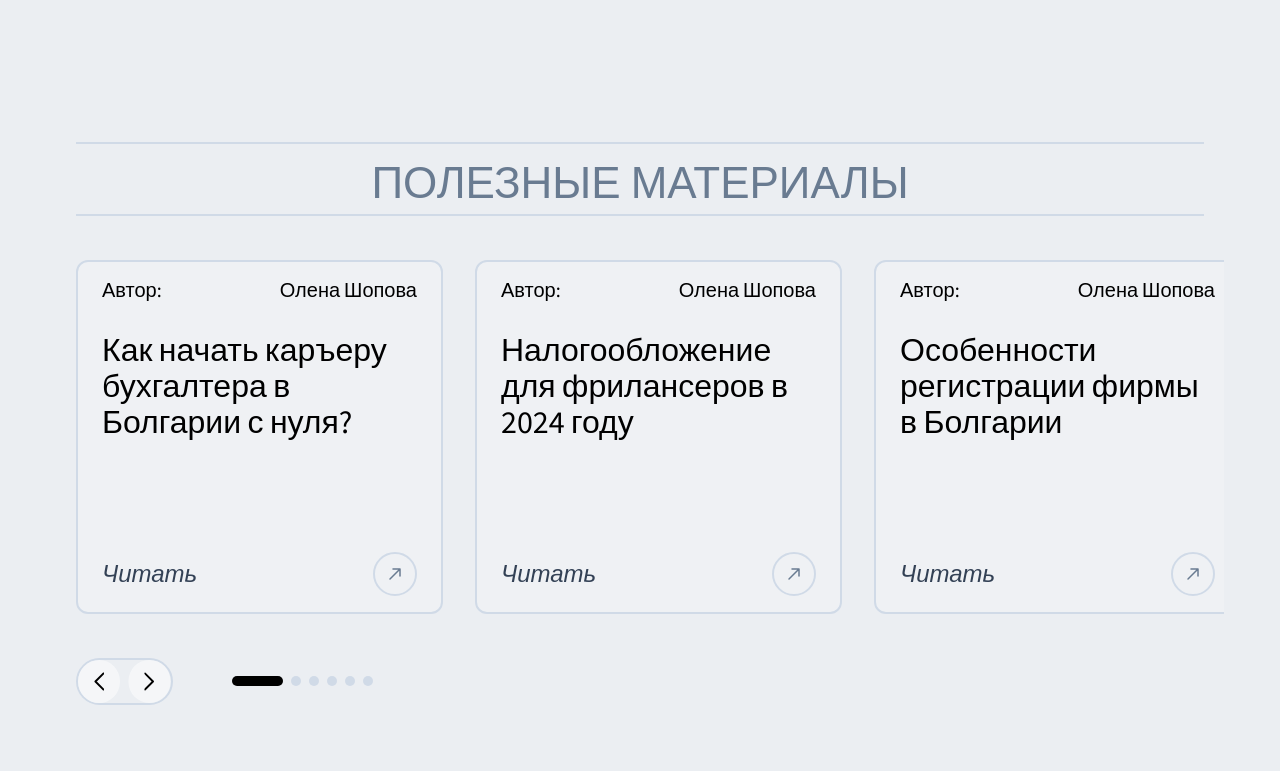
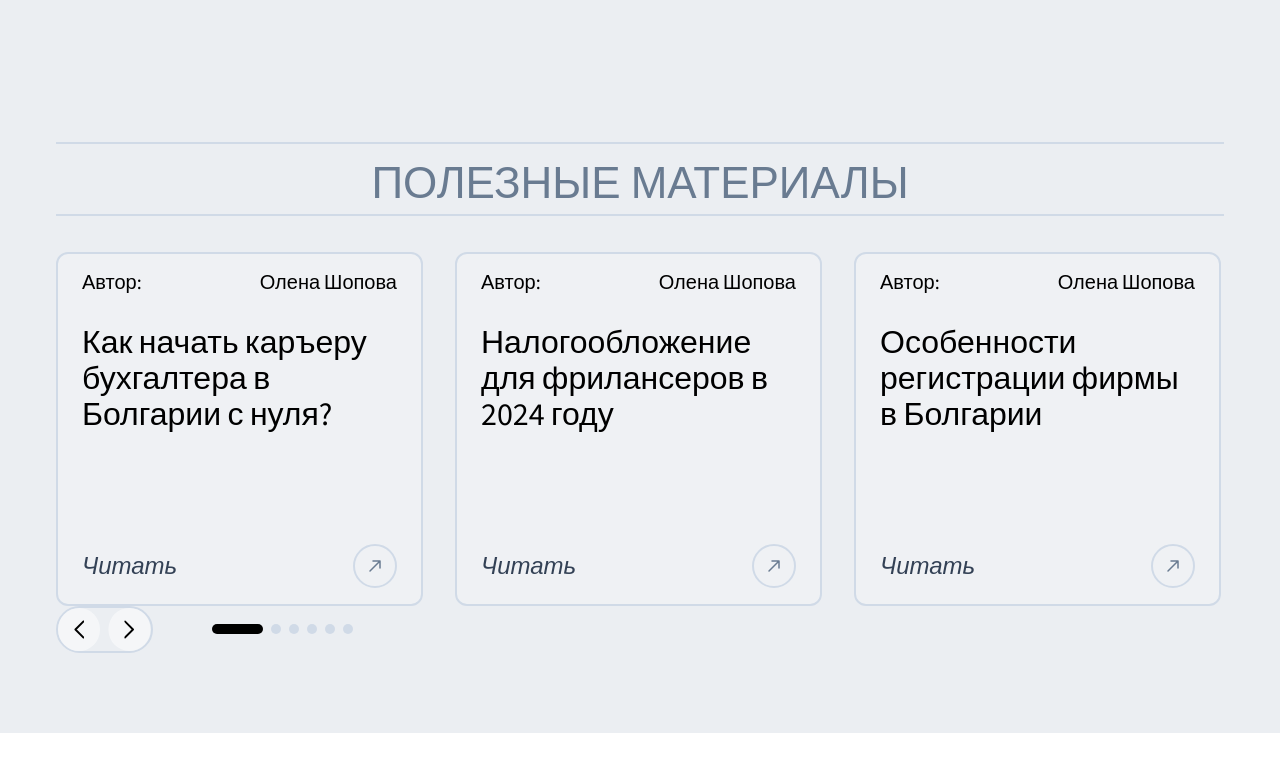
Before and after one commit to Serginho915/Plameli, a Next.js app in the folder frontend/: page /ru in a window 1280 px wide. Shown: the part 3622-4393 px from the top of the page. After the commit the page ends 4355 px from the top, so only its background shows below. Built offline with nearby package versions, Linux system fonts and the light colour scheme.

Commit message:
blog carousel

```diff
--- a/frontend/src/components/sections/HomePage/Blog/Blog.module.scss
+++ b/frontend/src/components/sections/HomePage/Blog/Blog.module.scss
@@ -18,15 +18,20 @@
 .container {
     display: flex;
     flex-direction: column;
-    gap: 44px;
-    width: 100%;
-    max-width: 1320px;
-    margin: 0 auto;
-    padding: 0 20px;
+    gap: 36px;
 
+
+
+
+    @include down("tablet") {
+        gap: 32px;
+    }
+
+    @include down("mobile-large") {
+        gap: 28px;
+    }
     @include down("mobile") {
-        gap: 32px;
-        padding: 0 16px;
+        gap: 24px;
     }
 }
 
@@ -35,17 +40,27 @@
     width: 100%;
 }
 
-.carouselWrapper {
-    display: flex;
-    flex-direction: column;
-    width: 100%;
-}
+
 
 .carouselViewport {
     position: relative;
     width: 100%;
     height: 354px;
     overflow: visible;
+
+    @include down("tablet") {
+        overflow-x: auto;
+        overflow-y: hidden;
+        scroll-snap-type: x mandatory;
+        padding-bottom: 10px;
+        margin-bottom: -10px; // Hide scrollbar padding
+
+        &::-webkit-scrollbar {
+            display: none;
+        }
+        -ms-overflow-style: none;
+        scrollbar-width: none;
+    }
 }
 
 .track {
@@ -53,11 +68,28 @@
     gap: 32px;
     width: max-content;
     will-change: transform;
+
+    @include down("tablet") {
+        gap: 20px;
+        transform: none ;
+    }
 }
 
 .card {
     flex-shrink: 0;
     width: 367px;
+    @include down("tablet") {
+    width: 328px;
+    height: 294px;
+    scroll-snap-align: center;
+  }
+
+  @include down("mobile-large") {
+    width: 284px;
+    padding: 16px;
+  }
+
+
 }
 
 .controls {
@@ -66,13 +98,13 @@
     align-items: center;
     gap: 59px;
     width: 100%;
-    margin-top: 44px;
 
-    @include down("mobile") {
-        flex-direction: column;
-        gap: 24px;
-        margin-top: 32px;
+
+    @include down("tablet") {
+        justify-content: space-between;
+
     }
+
 }
 
 .arrows {
@@ -83,6 +115,8 @@
     align-items: center;
     gap: 8px;
     padding: 0;
+
+
 }
 
 .arrowBtn {
--- a/frontend/src/components/sections/HomePage/Blog/Blog.tsx
+++ b/frontend/src/components/sections/HomePage/Blog/Blog.tsx
@@ -1,7 +1,7 @@
 "use client";
 
 import React, { useState, useEffect, useRef } from 'react';
-import { motion, LayoutGroup } from 'framer-motion';
+import { motion, LayoutGroup, animate } from 'framer-motion';
 import { SectionTitle } from '@/components/ui/SectionTitle/SectionTitle';
 import { BlogCard } from '@/components/ui/BlogCard/BlogCard';
 import { translations, BlogItem, BlogTranslations } from './Blog.translations';
@@ -12,23 +12,66 @@ export const Blog = () => {
   const { t, language } = useTranslation<BlogTranslations>(translations);
   const [currentIndex, setCurrentIndex] = useState(0);
   const [prevIndex, setPrevIndex] = useState(0);
+  const [isTablet, setIsTablet] = useState(false);
+  const viewportRef = useRef<HTMLDivElement>(null);
   const isInitialMount = useRef(true);
 
   const items = t.items || [];
 
-  const handleNext = () => {
-    if (currentIndex < items.length - 1) {
-      setCurrentIndex(currentIndex + 1);
+  useEffect(() => {
+    const checkTablet = () => {
+      setIsTablet(window.innerWidth <= 768);
+    };
+    checkTablet();
+    window.addEventListener('resize', checkTablet);
+    return () => window.removeEventListener('resize', checkTablet);
+  }, []);
+
+  const getItemWidth = () => {
+    if (window.innerWidth <= 480) return 284 + 20;
+    if (window.innerWidth <= 768) return 328 + 20;
+    return 367 + 32;
+  };
+
+  const scrollTo = (index: number) => {
+    if (isTablet && viewportRef.current) {
+      const itemWidth = getItemWidth();
+      const targetScroll = index * itemWidth;
+
+      // Ultra smooth spring animation for premium feel
+      animate(viewportRef.current.scrollLeft, targetScroll, {
+        type: "spring",
+        stiffness: 60, // Lower stiffness for "heavy" smooth motion
+        damping: 20,
+        mass: 1.2,
+        onUpdate: (val) => {
+          if (viewportRef.current) viewportRef.current.scrollLeft = val;
+        }
+      });
     } else {
-      setCurrentIndex(0);
+      setCurrentIndex(index);
     }
   };
 
+  const handleNext = () => {
+    const nextIndex = currentIndex < items.length - 1 ? currentIndex + 1 : 0;
+    scrollTo(nextIndex);
+  };
+
   const handlePrev = () => {
-    if (currentIndex > 0) {
-      setCurrentIndex(currentIndex - 1);
-    } else {
-      setCurrentIndex(items.length - 1);
+    const prevIdx = currentIndex > 0 ? currentIndex - 1 : items.length - 1;
+    scrollTo(prevIdx);
+  };
+
+  const handleScroll = () => {
+    if (!isTablet || !viewportRef.current) return;
+
+    const scrollLeft = viewportRef.current.scrollLeft;
+    const itemWidth = getItemWidth();
+    const newIndex = Math.round(scrollLeft / itemWidth);
+
+    if (newIndex !== currentIndex && newIndex >= 0 && newIndex < items.length) {
+      setCurrentIndex(newIndex);
     }
   };
 
@@ -39,16 +82,15 @@ export const Blog = () => {
     }
     const timer = setTimeout(() => {
       setPrevIndex(currentIndex);
-    }, 600); // Should match the transition duration
+    }, 800); // Increased to match new smoother duration
     return () => clearTimeout(timer);
   }, [currentIndex]);
 
   const cardWidth = 367;
   const gap = 32;
   const step = cardWidth + gap;
-  const dotStep = 18; // 10px dot + 8px gap
+  const dotStep = 18;
 
-  // Stretchy "Worm" Logic
   const startX = prevIndex * dotStep;
   const targetX = currentIndex * dotStep;
   const distance = Math.abs(targetX - startX);
@@ -59,13 +101,19 @@ export const Blog = () => {
         <SectionTitle text={t.title} className={styles.title} />
 
         <div className={styles.carouselWrapper}>
-          <div className={styles.carouselViewport}>
+          <div
+            className={styles.carouselViewport}
+            ref={viewportRef}
+            onScroll={handleScroll}
+          >
             <motion.div
               className={styles.track}
-              animate={{ x: -(currentIndex * step) }}
+              animate={isTablet ? { x: 0 } : { x: -(currentIndex * step) }}
               transition={{
-                duration: 0.8,
-                ease: [0.32, 0.72, 0, 1]
+                type: "spring",
+                stiffness: 60,
+                damping: 20,
+                mass: 1.2
               }}
             >
               {items.map((item: BlogItem, index: number) => (
@@ -113,10 +161,11 @@ export const Blog = () => {
                       key={index}
                       layout
                       className={`${styles.dotWrapper} ${isActive ? styles.active : ''}`}
-                      onClick={() => setCurrentIndex(index)}
+                      onClick={() => scrollTo(index)}
                       transition={{
-                        duration: 0.6,
-                        ease: [0.4, 0, 0.2, 1]
+                        type: "spring",
+                        stiffness: 60,
+                        damping: 20
                       }}
                     />
                   );
@@ -132,7 +181,7 @@ export const Blog = () => {
                     width: [51, 51 + distance, 51]
                   }}
                   transition={{
-                    duration: 0.6,
+                    duration: 0.8, // Increased for buttery smooth feel
                     times: [0, 0.5, 1],
                     ease: "easeInOut"
                   }}
--- a/frontend/src/components/ui/BlogCard/BlogCard.module.scss
+++ b/frontend/src/components/ui/BlogCard/BlogCard.module.scss
@@ -15,13 +15,16 @@
   text-decoration: none;
   transition: all 0.3s ease;
 
+
+
+
   &:hover {
     background: rgba(255, 255, 255, 0.30);
     border-color: #F06529;
 
     .icon {
-      background-color: #0A0A0A !important;
-      border-color: #0A0A0A !important;
+      background-color: #0A0A0A ;
+      border-color: #0A0A0A ;
 
       svg path {
         stroke: #ffffff;
```
